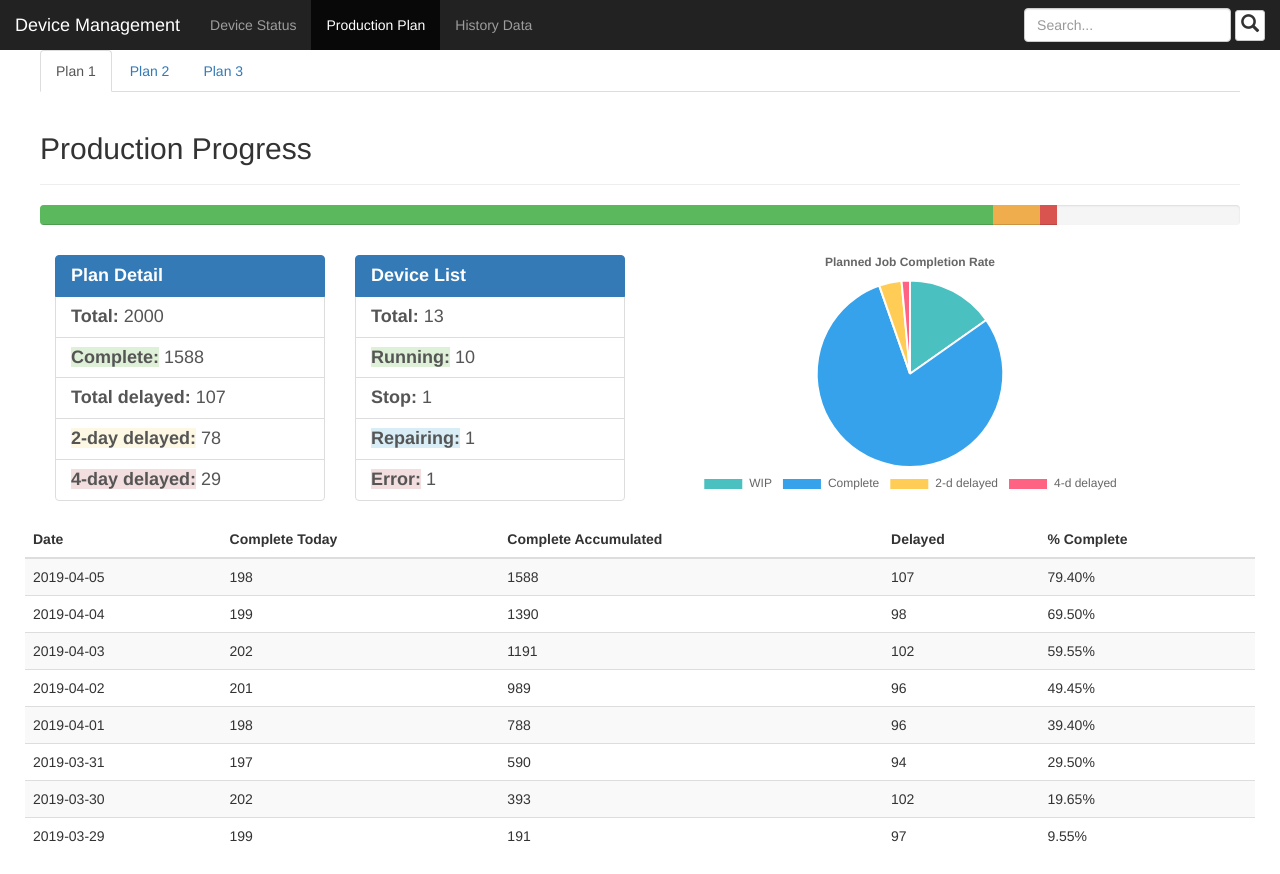
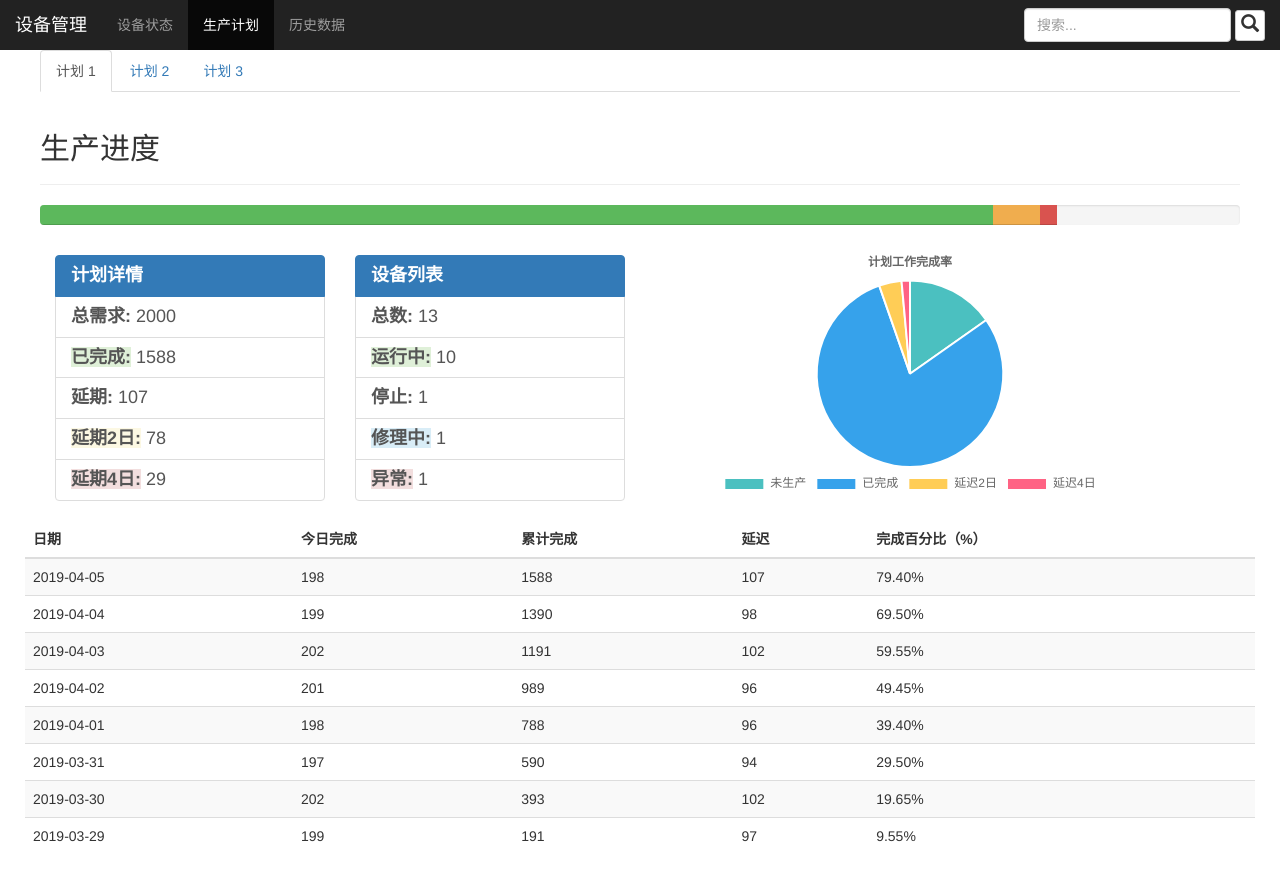
Before and after one commit to godmoves/device_management, a Django app: page /devman/plan/ in a window 1280 px wide. Run offline with Django 3.2, Linux system fonts and the light colour scheme; data comes from the database, SQL or seed files in the repository; some libraries are stand-ins or nearby versions.

Commit message:
use chinese in display page

```diff
--- a/devman/templates/devman/plan.html
+++ b/devman/templates/devman/plan.html
@@ -9,7 +9,7 @@
     <meta name="author" content="">
     <link rel="icon" href="../../favicon.ico">
 
-    <title>Device Overview</title>
+    <title>生产计划</title>
 
     <!-- Bootstrap core CSS -->
     <link href="/static/css/bootstrap.min.css" rel="stylesheet">
@@ -33,16 +33,16 @@
             <span class="icon-bar"></span>
             <span class="icon-bar"></span>
           </button>
-          <a class="navbar-brand" href="{% url 'devman:overview' %}">Device Management</a>
+          <a class="navbar-brand" href="{% url 'devman:overview' %}">设备管理</a>
         </div>
         <div id="navbar" class="navbar-collapse collapse">
           <ul class="nav navbar-nav">
-            <li><a href="{% url 'devman:overview' %}">Device Status</a></li>
-            <li class="active"><a href="{% url 'devman:plan' %}">Production Plan</a></li>
-            <li><a href="{% url 'devman:hist' %}">History Data</a></li>
+            <li><a href="{% url 'devman:overview' %}">设备状态</a></li>
+            <li class="active"><a href="{% url 'devman:plan' %}">生产计划</a></li>
+            <li><a href="{% url 'devman:hist' %}">历史数据</a></li>
           </ul>
           <form class="navbar-form navbar-right">
-            <input type="text" class="form-control" placeholder="Search...">
+            <input type="text" class="form-control" placeholder="搜索...">
             <button type="button" class="btn btn-default btn-xs" style="font-size: 18px">
               <span class=" glyphicon glyphicon-search"></span>
             </button>
@@ -55,23 +55,34 @@
       <div style="margin: 0 auto; width: 1200px">
         <!-- plan nav start -->
         <ul class="nav nav-tabs" role="tablist">
-          <li role="presentation" class="active"><a href="">Plan 1</a></li>
-          <li role="presentation"><a href="">Plan 2</a></li>
-          <li role="presentation"><a href="">Plan 3</a></li>
+          <li role="presentation" class="active"><a href="">计划 1</a></li>
+          <li role="presentation"><a href="">计划 2</a></li>
+          <li role="presentation"><a href="">计划 3</a></li>
         </ul>
         <!-- plan nav end -->
 
         <!-- head line start -->
         <div class="page-header">
-          <h2>Production Progress</h2>
+          <h2>生产进度</h2>
         </div>
         <!-- head line end -->
 
         <!-- progress bar start -->
         <div class="progress">
-          <div class="progress-bar progress-bar-success" style="width: 79.4%"><span class="sr-only">complete</span></div>
-          <div class="progress-bar progress-bar-warning" style="width: 3.9%"><span class="sr-only">near overtime</span></div>
-          <div class="progress-bar progress-bar-danger" style="width: 1.45%"><span class="sr-only">overtime</span></div>
+          <script type="text/javascript">
+            var total = "{{ plan_total|safe }}";
+            var complete = "{{ plan_complete|safe }}";
+            var delay2 = "{{ plan_delay2|safe }}";
+            var delay4 = "{{ plan_delay4|safe }}";
+
+            function write_progress_bar(total, complete, delay2, delay4) {
+              document.write("<div class='progress-bar progress-bar-success' style='width: "+100*complete/total+"%''><span class='sr-only'>complete</span></div>")
+              document.write("<div class='progress-bar progress-bar-warning' style='width: "+100*delay2/total+"%''><span class='sr-only'>complete</span></div>")
+              document.write("<div class='progress-bar progress-bar-danger' style='width: "+100*delay4/total+"%''><span class='sr-only'>complete</span></div>")
+            }
+
+            write_progress_bar(total, complete, delay2, delay4)
+          </script>
         </div>
         <!-- progress bar end -->
 
@@ -79,12 +90,12 @@
         <div class="col-sm-3">
           <div class="list-group">
             <h4>
-              <a class="list-group-item active"><b>Plan Detail</b></a>
-              <a class="list-group-item"><b>Total:</b> {{ plan_total }}</a>
-              <a class="list-group-item"><b class="bg-success">Complete:</b> {{ plan_complete }}</a>
-              <a class="list-group-item"><b>Total delayed:</b> {{ plan_delay }}</a>
-              <a class="list-group-item"><b class="bg-warning">2-day delayed:</b> {{ plan_delay2 }}</a>
-              <a class="list-group-item"><b class="bg-danger">4-day delayed:</b> {{ plan_delay4 }}</a>
+              <a class="list-group-item active"><b>计划详情</b></a>
+              <a class="list-group-item"><b>总需求:</b> {{ plan_total }}</a>
+              <a class="list-group-item"><b class="bg-success">已完成:</b> {{ plan_complete }}</a>
+              <a class="list-group-item"><b>延期:</b> {{ plan_delay }}</a>
+              <a class="list-group-item"><b class="bg-warning">延期2日:</b> {{ plan_delay2 }}</a>
+              <a class="list-group-item"><b class="bg-danger">延期4日:</b> {{ plan_delay4 }}</a>
             </h4>
           </div>
         </div>
@@ -94,12 +105,12 @@
         <div class="col-sm-3">
           <div class="list-group">
             <h4>
-              <a class="list-group-item active"><b>Device List</b></a>
-              <a class="list-group-item"><b>Total:</b> {{ device_num }}</a>
-              <a class="list-group-item"><b class="bg-success">Running:</b> {{ device_running_num }}</a>
-              <a class="list-group-item"><b>Stop:</b> {{ device_stop_num }}</a>
-              <a class="list-group-item"><b class="bg-info">Repairing:</b> {{ device_repairing_num }}</a>
-              <a class="list-group-item"><b class="bg-danger">Error:</b> {{ device_error_num }}</a>
+              <a class="list-group-item active"><b>设备列表</b></a>
+              <a class="list-group-item"><b>总数:</b> {{ device_num }}</a>
+              <a class="list-group-item"><b class="bg-success">运行中:</b> {{ device_running_num }}</a>
+              <a class="list-group-item"><b>停止:</b> {{ device_stop_num }}</a>
+              <a class="list-group-item"><b class="bg-info">修理中:</b> {{ device_repairing_num }}</a>
+              <a class="list-group-item"><b class="bg-danger">异常:</b> {{ device_error_num }}</a>
             </h4>
           </div>
         </div>
@@ -135,10 +146,10 @@
                 label: 'Planned Job Completion Rate'
               }],
               labels: [
-                'WIP',
-                'Complete',
-                '2-d delayed',
-                '4-d delayed',
+                '未生产',
+                '已完成',
+                '延迟2日',
+                '延迟4日',
               ]
             },
             options: {
@@ -148,7 +159,7 @@
               },
               title: {
                 display: true,
-                text: 'Planned Job Completion Rate'
+                text: '计划工作完成率'
               },
             }
           };
@@ -165,11 +176,11 @@
           <table class="table table-striped">
             <thead>
               <tr>
-                <th>Date</th>
-                <th>Complete Today</th>
-                <th>Complete Accumulated</th>
-                <th>Delayed</th>
-                <th>% Complete</th>
+                <th>日期</th>
+                <th>今日完成</th>
+                <th>累计完成</th>
+                <th>延迟</th>
+                <th>完成百分比（%）  </th>
               </tr>
             </thead>
             <tbody>
```
Also changed, not shown: devman/templates/devman/detail.html (+26 -26 lines), devman/templates/devman/error.html (+11 -11 lines), devman/templates/devman/hist.html (+12 -6 lines), devman/templates/devman/index.html (+18 -18 lines), devman/templates/devman/repair.html (+15 -15 lines).
